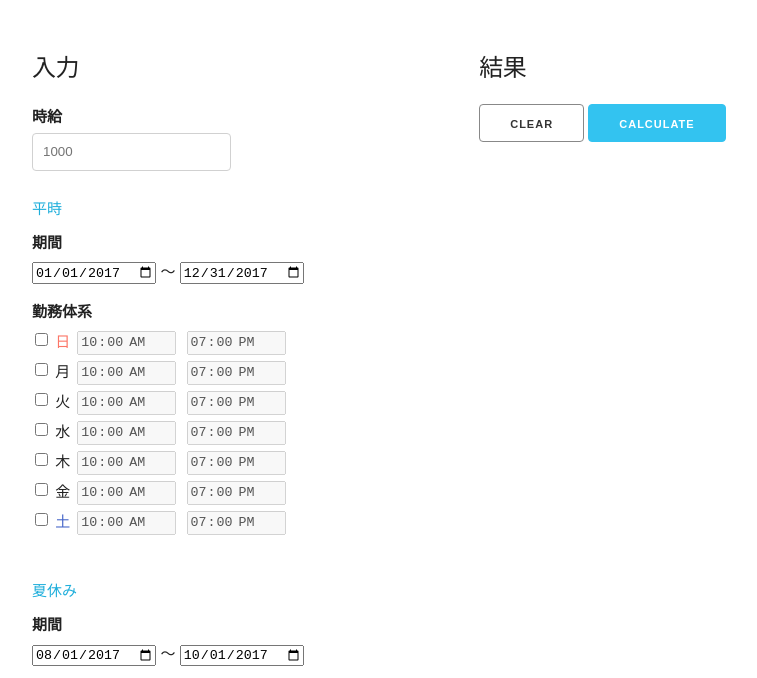
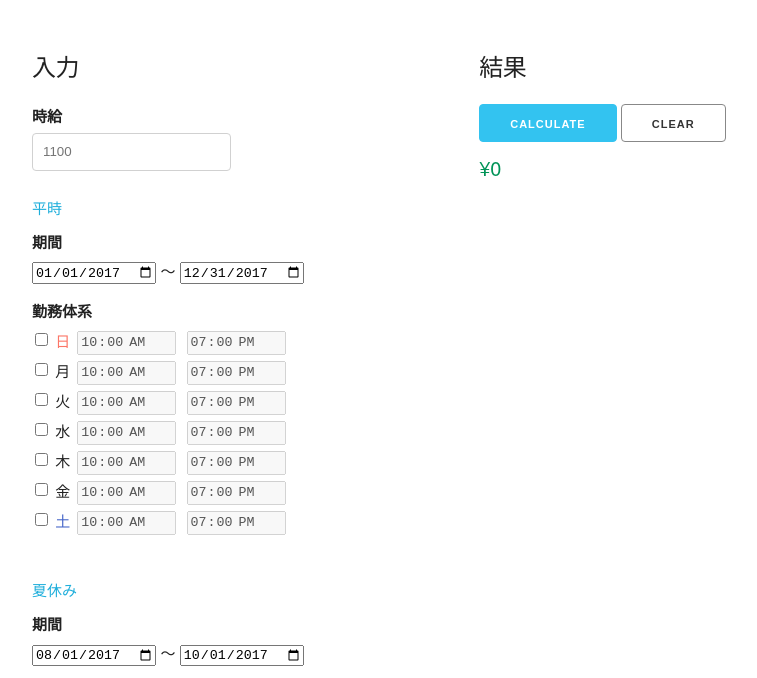
Before and after one commit to jackale/calculate-income, a plain HTML site: page index.html in a window 1280 px wide. Both pictures are taken after a click on the button "CLEAR". Shown: the part 64-742 px from the top of the page, without its empty margins (178-935 px from the left). Drawn offline with nearby package versions, Linux system fonts and the light colour scheme.

Commit message:
add clear button

```diff
--- a/index.html
+++ b/index.html
@@ -4,7 +4,6 @@
   <meta charset="UTF-8">
   <title>年収計算</title>
   <link rel="stylesheet" href="https://cdnjs.cloudflare.com/ajax/libs/skeleton/2.0.4/skeleton.css">
-  <!-- <link rel="stylesheet" href="https://unpkg.com/purecss@1.0.0/build/pure-min.css" integrity="sha384-nn4HPE8lTHyVtfCBi5yW9d20FjT8BJwUXyWZT9InLYax14RDjBj46LmSztkmNP9w" crossorigin="anonymous"> -->
   <link rel="stylesheet" href="src/main.css">
 </head>
 <body>
@@ -17,7 +16,7 @@
         <h5>入力</h5>
         <div class="hour-wage">
           <label for="hour-wage">時給</label>
-          <input type="text" id="hour-wage" name="hour-wage" value="" placeholder="1000">
+          <input type="text" id="hour-wage" name="hour-wage" value="" placeholder="1100">
         </div>
         <div id="standard" class="config">
           <h6>平時</h6>
@@ -35,13 +34,12 @@
         <h5>結果</h5>
         <div id="operator">
           <div id="calc-area">
+            <button id="calc" class="button-primary">Calculate</button>
             <button id="revert">CLEAR</button>
-            <button id="calc" class="button-primary">Calculate</button>
           </div>
           <div id="result">
           </div>
         </div>
-
       </div>
     </div>
   </div>
--- a/src/main.js
+++ b/src/main.js
@@ -3,6 +3,7 @@ $(function () {
   const HOUR_WAGE = 1100;
   function initialize() {
     render();
+    template('#result', '#tpl-result', {totalIncome: 0});
   }
 
   function template(dst, tpl, data) {
@@ -119,7 +120,9 @@ $(function () {
   });
 
   // Revert to default
-  $(document).on('click', '#rever', function () {
+  $(document).on('click', '#revert', function () {
+    $('[name="hour-wage"]').val('');
+    initialize();
   });
 
   // Calculate Request
```
